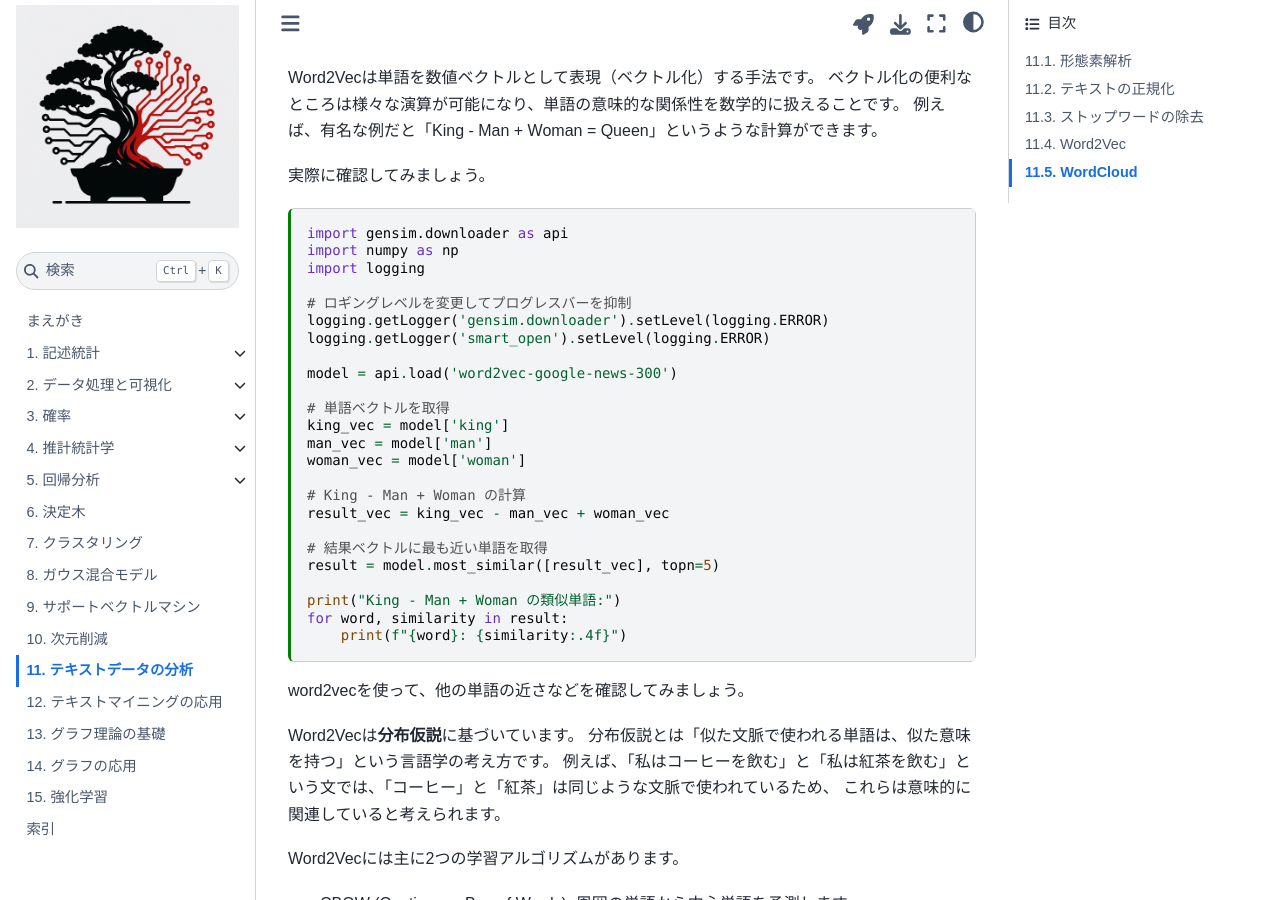
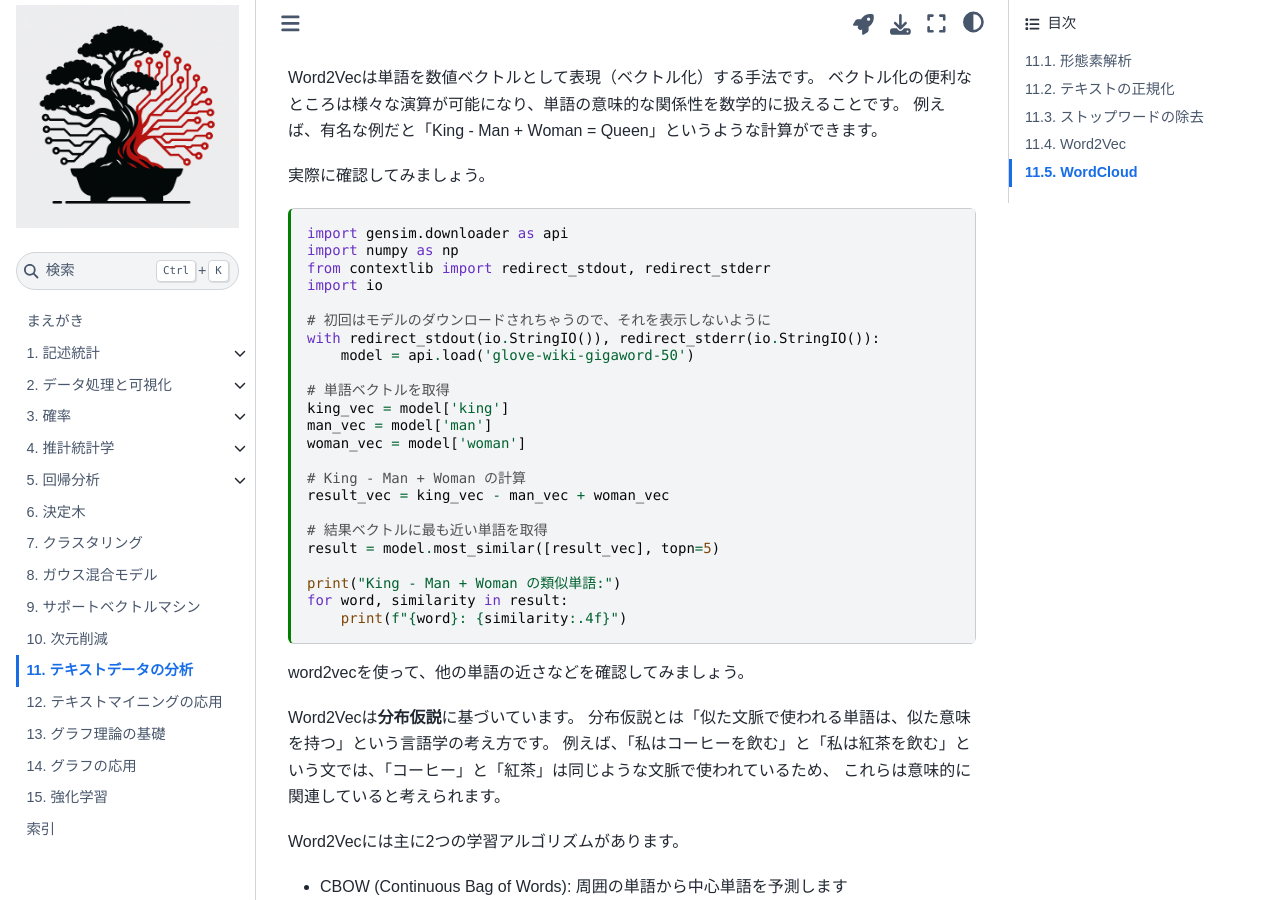
Before and after one commit to matt76k/ds-seminar, a Jupyter Book: the page built from book/chapter11/intro.md, in a window 1280 px wide and 900 px high, scrolled down 4045 px. Built offline with Jupyter Book 1.0.4 settings and Sphinx 7.4.7 and the Sphinx Book theme 1.1.4, drawn with Linux system fonts in a browser that asks for light colours; comment, search, counter and statistics services are not loaded.

Commit message:
11章の変な表示を抑制 + よりシンプルなモデルを使うように

````diff
--- a/book/chapter11/intro.md
+++ b/book/chapter11/intro.md
@@ -196,13 +196,12 @@ Word2Vecは単語を数値ベクトルとして表現（ベクトル化）する
 ```{code-cell}
 import gensim.downloader as api
 import numpy as np
-import logging
+from contextlib import redirect_stdout, redirect_stderr
+import io
 
-# ロギングレベルを変更してプログレスバーを抑制
-logging.getLogger('gensim.downloader').setLevel(logging.ERROR)
-logging.getLogger('smart_open').setLevel(logging.ERROR)
-
-model = api.load('word2vec-google-news-300')
+# 初回はモデルのダウンロードされちゃうので、それを表示しないように
+with redirect_stdout(io.StringIO()), redirect_stderr(io.StringIO()):
+    model = api.load('glove-wiki-gigaword-50')
 
 # 単語ベクトルを取得
 king_vec = model['king']
````
